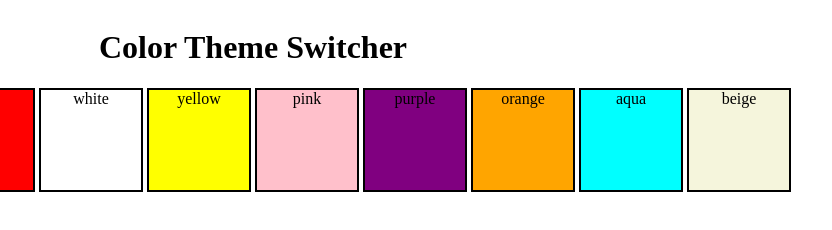
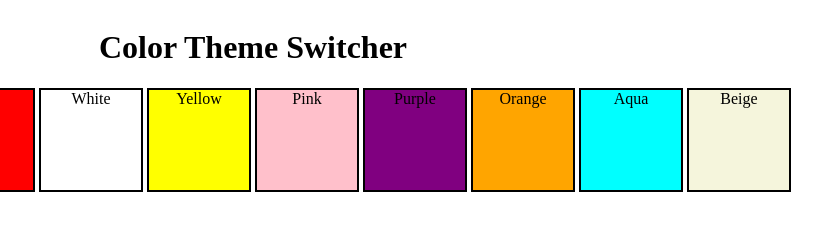
Before and after one commit to HarshS16/JS_Project_Theme_changer, a plain HTML site: page index.html in a window 1280 px wide. Shown: the full height of the page, 387-1219 px from the left. Drawn offline with Linux system fonts and the light colour scheme.

Commit message:
text capitalised

```diff
--- a/index.html
+++ b/index.html
@@ -11,13 +11,13 @@
      <span class="button" id="blue" >Blue</span>
     <span class="button" id="green">Green</span>
     <span class="button" id="red">Red</span>
-    <span class="button" id="white">white</span>
-    <span class="button" id="yellow">yellow</span>
-    <span class="button" id="pink">pink</span>
-    <span class="button" id="purple">purple</span>
-    <span class="button" id="orange">orange</span>
-    <span class="button" id="aqua">aqua</span>
-    <span class="button" id="beige">beige</span>
+    <span class="button" id="white">White</span>
+    <span class="button" id="yellow">Yellow</span>
+    <span class="button" id="pink">Pink</span>
+    <span class="button" id="purple">Purple</span>
+    <span class="button" id="orange">Orange</span>
+    <span class="button" id="aqua">Aqua</span>
+    <span class="button" id="beige">Beige</span>
 
 </body>
 <script src='chaiaurcode.js'></script>
```
